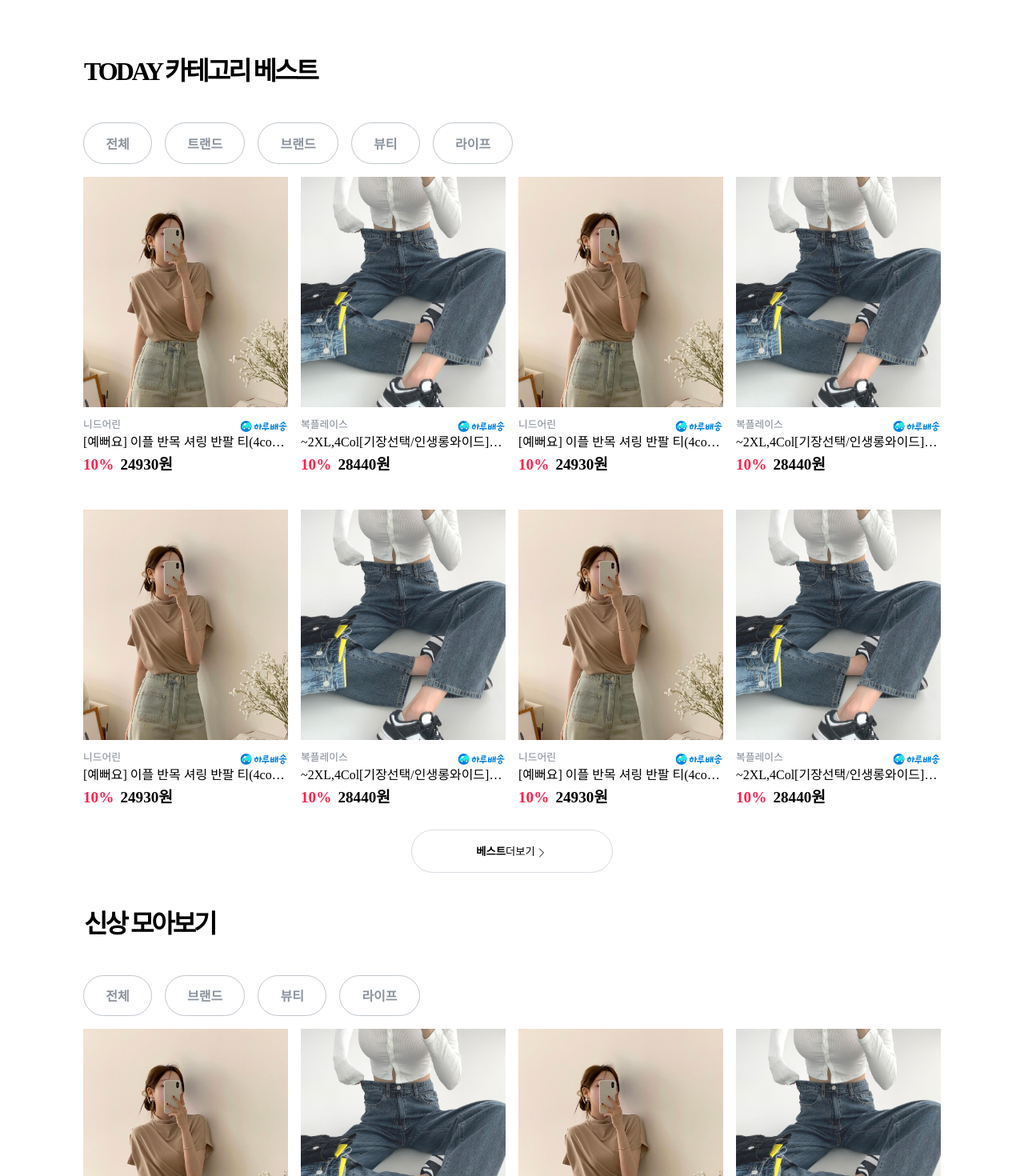
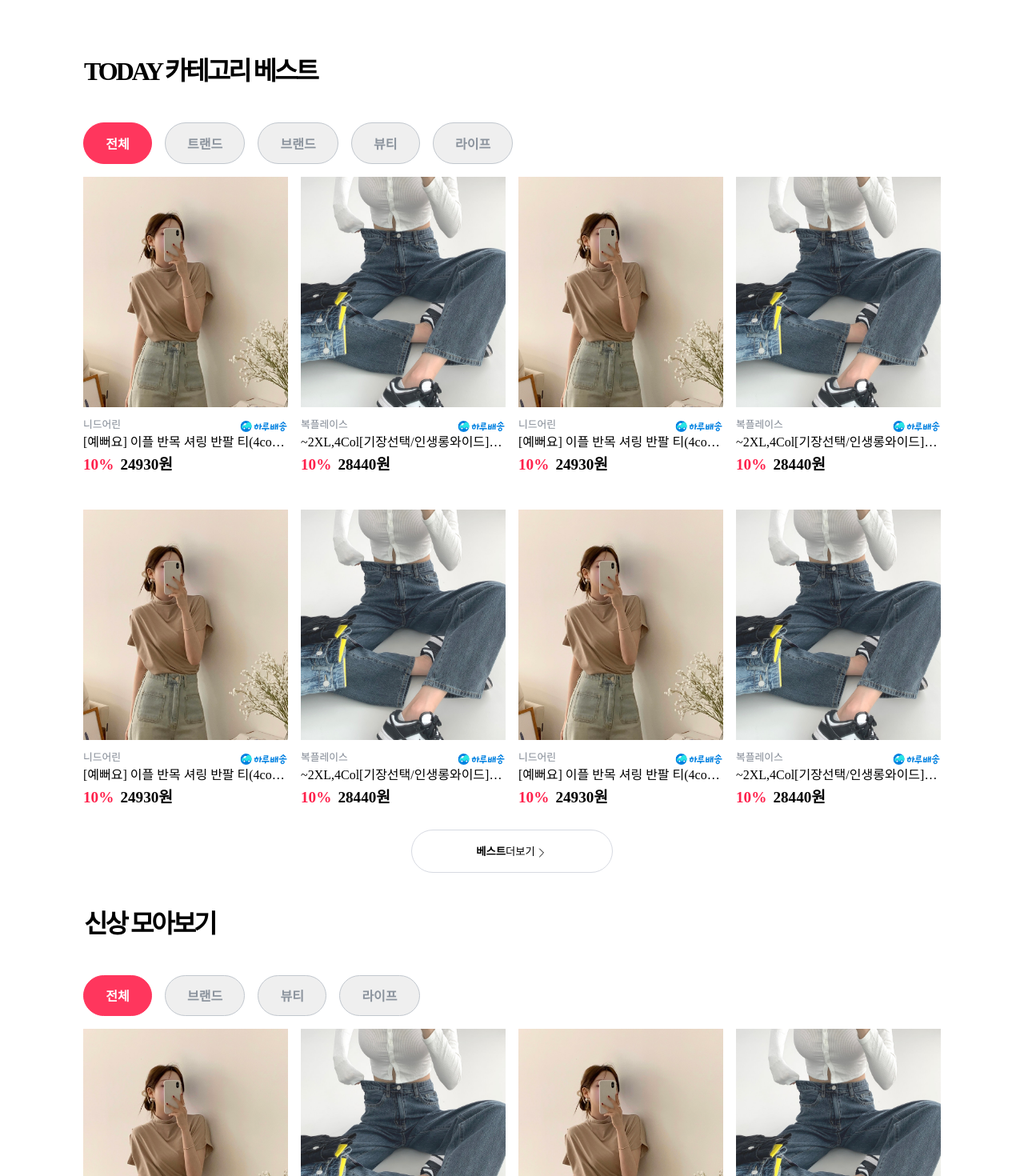
Before and after one commit to kim-hyun-mook/BRANDI-Clone-FrontEnd, a React (Vite) app: page / in a window 1280 px wide. Shown: the part 2966-4436 px from the top of the page at 80% size. Built offline with nearby package versions, Linux system fonts and the light colour scheme; a web font is replaced by a local one.

Commit message:
feat: 버튼 클릭 css 추가

```diff
--- a/src/components/Banners/Banners.jsx
+++ b/src/components/Banners/Banners.jsx
@@ -132,8 +132,6 @@ function Banners() {
   //pagination 표시 로직
   let pagecnt = swiperCurrentPosition - 1;
   if (swiperCurrentPosition - 1 === 7) pagecnt = 1;
-
-  console.log(swiperCurrentPosition);
   return (
     <NonScroll>
       <Container>
@@ -165,7 +163,6 @@ const NonScroll = styled.div`
 `;
 const Container = styled.div`
   width: 100vw;
-
   transition: transform 0.5s;
   display: flex;
   justify-content: center;
--- a/src/pages/home/MainPage.css
+++ b/src/pages/home/MainPage.css
@@ -102,7 +102,7 @@
   width: 100%;
   margin-left: 8rem;
 }
-.list-button {
+/* .list-button {
   border: 1px solid#c1c7ce;
   border-radius: 50px;
   padding: 0.8rem 1.7rem;
@@ -111,7 +111,7 @@
   font-weight: bold;
   background-color: white;
   margin-right: 1rem;
-}
+} */
 
 .md-contents {
   display: flex;
--- a/src/pages/home/MainPage.jsx
+++ b/src/pages/home/MainPage.jsx
@@ -20,6 +20,9 @@ const MainPage = () => {
   const mdOffset = (mdPage - 1) * mdLimit;
 
   const [benefitPage, setBenefitPage] = useState(1);
+
+  const [bestIndex, setBestIndex] = useState(0);
+  const [newIndex, setNewIndex] = useState(0);
 
   const productsData = [
     {
@@ -224,6 +227,13 @@ const MainPage = () => {
     setBenefitPage((prev) => prev + 1);
   };
 
+  const changeBestButton = (event) => {
+    setBestIndex(Number(event.target.id));
+  };
+  const changeNewButton = (event) => {
+    setNewIndex(Number(event.target.id));
+  };
+
   return (
     <>
       <Banners />
@@ -266,11 +276,41 @@ const MainPage = () => {
             <div className="section-title-text">TODAY 카테고리 베스트</div>
           </div>
           <div className="list-button-best">
-            <button className="list-button">전체</button>
-            <button className="list-button">트랜드</button>
-            <button className="list-button">브랜드</button>
-            <button className="list-button">뷰티</button>
-            <button className="list-button">라이프</button>
+            <ListSelectButton
+              id="0"
+              onClick={changeBestButton}
+              value={bestIndex}
+            >
+              전체
+            </ListSelectButton>
+            <ListSelectButton
+              id="1"
+              onClick={changeBestButton}
+              value={bestIndex}
+            >
+              트랜드
+            </ListSelectButton>
+            <ListSelectButton
+              id="2"
+              onClick={changeBestButton}
+              value={bestIndex}
+            >
+              브랜드
+            </ListSelectButton>
+            <ListSelectButton
+              id="3"
+              onClick={changeBestButton}
+              value={bestIndex}
+            >
+              뷰티
+            </ListSelectButton>
+            <ListSelectButton
+              id="4"
+              onClick={changeBestButton}
+              value={bestIndex}
+            >
+              라이프
+            </ListSelectButton>
           </div>
           <div className="products-wrap">{productsData.map(renderCard)}</div>
           <button className="see-more">
@@ -283,10 +323,18 @@ const MainPage = () => {
             <div className="section-title-text">신상 모아보기</div>
           </div>
           <div className="list-button-best">
-            <button className="list-button">전체</button>
-            <button className="list-button">브랜드</button>
-            <button className="list-button">뷰티</button>
-            <button className="list-button">라이프</button>
+            <ListSelectButton id="0" onClick={changeNewButton} value={newIndex}>
+              전체
+            </ListSelectButton>
+            <ListSelectButton id="1" onClick={changeNewButton} value={newIndex}>
+              브랜드
+            </ListSelectButton>
+            <ListSelectButton id="2" onClick={changeNewButton} value={newIndex}>
+              뷰티
+            </ListSelectButton>
+            <ListSelectButton id="3" onClick={changeNewButton} value={newIndex}>
+              라이프
+            </ListSelectButton>
           </div>
           <div className="products-wrap">{productsData.map(renderCard)}</div>
           <button className="see-more">
@@ -360,3 +408,19 @@ const MainPage = () => {
 };
 
 export default MainPage;
+
+const ListSelectButton = styled.button`
+  border: 1px solid #c1c7ce;
+  border-radius: 50px;
+  padding: 0.8rem 1.7rem;
+  color: #8b939d;
+  font-size: 1rem;
+  font-weight: bold;
+  margin-right: 1rem;
+
+  ${(props) =>
+    props.value === Number(props.id) &&
+    ` background-color: #ff365d;
+      color: white;
+      border: 1px solid #ff365d;`}
+`;
```
